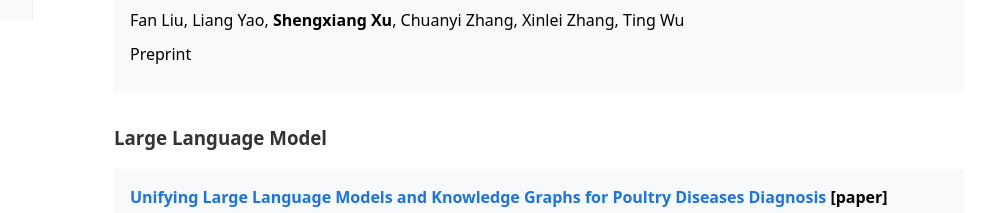
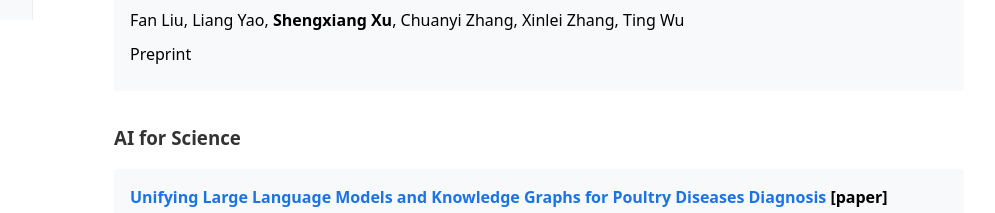
Before and after one commit to XuShengXianggg/XuShengXianggg.github.io, a Next.js app: page / in a window 1280 px wide. Shown: the part 780-993 px from the top of the page, without its empty margins (267-1262 px from the left). Built offline with nearby package versions, Linux system fonts and the light colour scheme.

Commit message:
Update_2025_4_14

```diff
--- a/src/app/page.tsx
+++ b/src/app/page.tsx
@@ -35,7 +35,7 @@ export default function Home() {
           <p>Preprint</p>
         </div>
 
-        <h3>Large Language Model</h3>
+        <h3>AI for Science</h3>
         <div className={styles.publication}>
           <h4>Unifying Large Language Models and Knowledge Graphs for Poultry Diseases Diagnosis <a className={styles.inside_link} href="https://link.springer.com/chapter/10.1007/978-981-96-1071-6_25">[paper]</a></h4>
           <p><span style={{ fontWeight: "bold" }}>Shengxiang Xu</span>, Liang Yao, Chenyu Huang, Guoxin Jiang,  Fan Liu</p>
```
Also changed, not shown: 3 other files (tests, documents, lock files or other folders).
